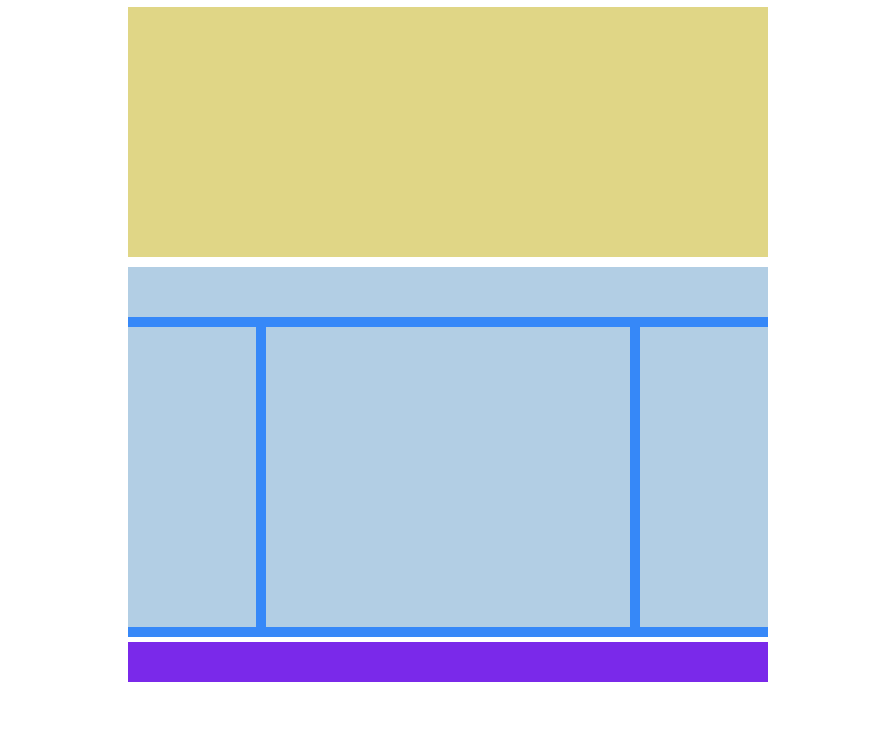
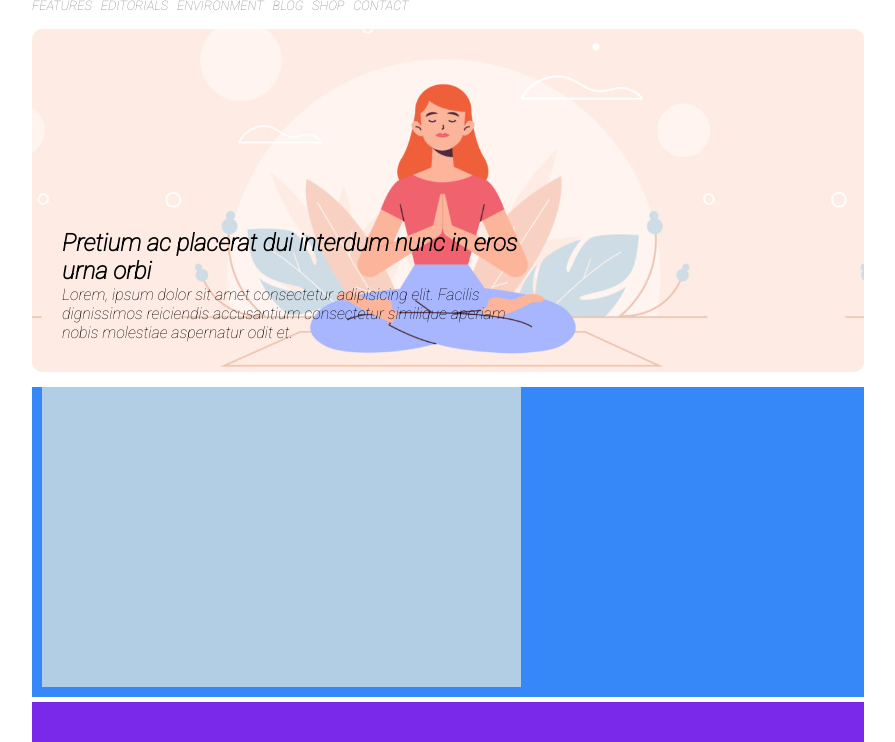
Before and after one commit to alessiotoni/htmlcss-wp, a plain HTML site: page index.html in a window 1280 px wide. Shown: the part 74-816 px from the top of the page, without its empty margins (192-1087 px from the left). Drawn offline with Linux system fonts and the light colour scheme.

Commit message:
completa hero

```diff
--- a/index.html
+++ b/index.html
@@ -31,7 +31,12 @@
         </header>
 
         <main>
-            <section class="background"></section>
+            <section class="hero">
+                <div>
+                    <h1>Pretium ac placerat dui interdum nunc in eros urna orbi</h1>
+                    <p>Lorem, ipsum dolor sit amet consectetur adipisicing elit. Facilis dignissimos reiciendis accusantium consectetur similique aperiam nobis molestiae aspernatur odit et.</p>
+                </div>
+            </section>
             <section class="background-lb clearflix">
                 <div></div> <!-- parte alta della sezione -->
                 <div class="float-lf"></div> <!-- parte sinistra della sezione -->
--- a/style.css
+++ b/style.css
@@ -9,16 +9,15 @@ html {
 }
 
 div.container {
-    width: 50%;
+    width: 65%;
     margin: auto;
 }
-
 
 header .logo {
     width: 15%;
     padding-right: 5px;
     border-right: 0.5px solid lightgray;
-    margin-bottom: 10px;
+    margin-bottom: 15px;
 }
 
 .logo > img {
@@ -35,18 +34,23 @@ nav > ul a {
     color: gray;
     text-transform: uppercase;
     font-size: 13px;
-
 }
 
-
-
 .container > main > section {
-    margin-top: 10px;
+    margin-top: 15px;
 }
 
-main > section.background {
-    background-color: rgb(224, 214, 134);
-    height: 250px;
+main > section.hero {
+    background-image: url(img/banner.jpg);
+    background-position: center;
+    background-size: 80%;
+    padding: 200px 0 30px 30px;
+    border-radius: 10px;
+}
+
+.hero > div {
+    width: 60%;
+    color: black;
 }
 
 main > section.clearflix::after {
@@ -61,10 +65,10 @@ main > section.background-lb {
     margin-bottom: 5px;
 }
 
-section > div:first-child {
+/* section > div:first-child {
     height: 50px;
     background-color: rgb(178, 206, 228);
-    margin-bottom: 10px;
+    margin-bottom: 10px; */
 }
 
 section > .float-lf, section > .float-rh {
```
